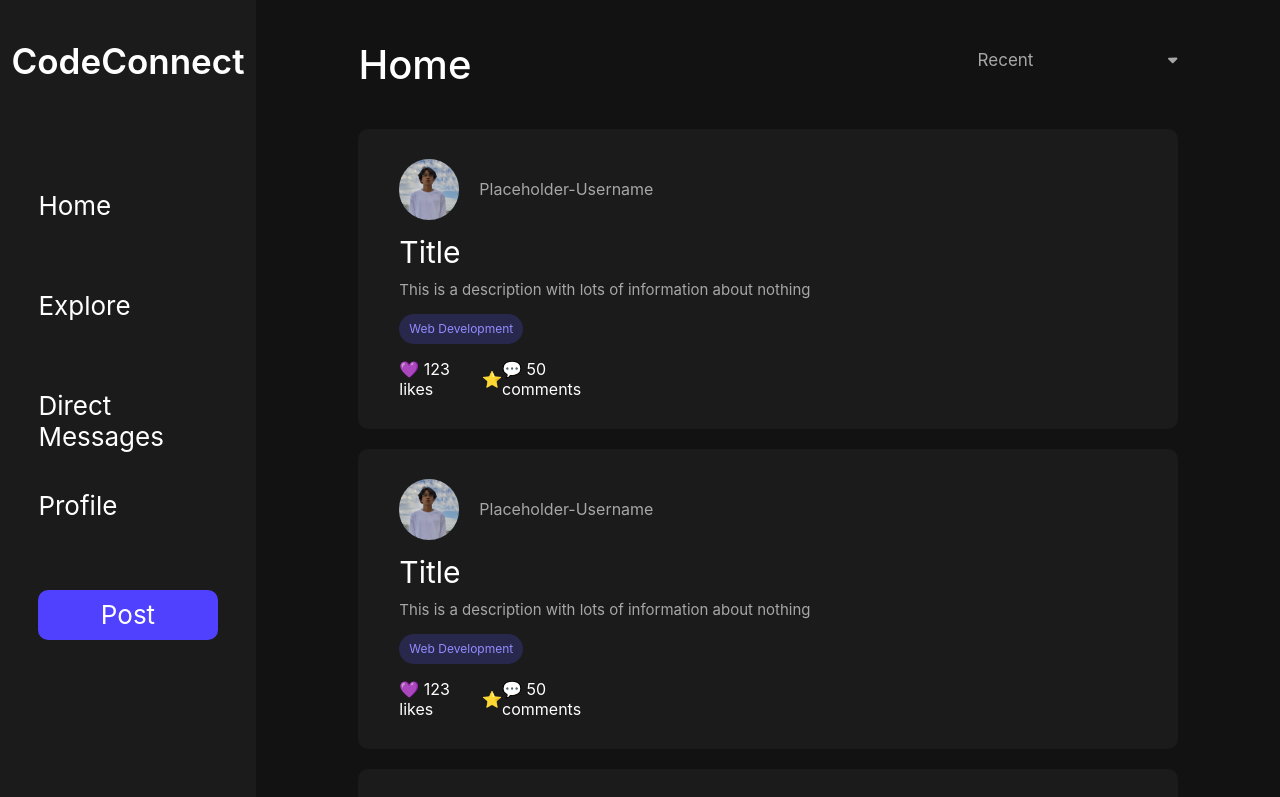
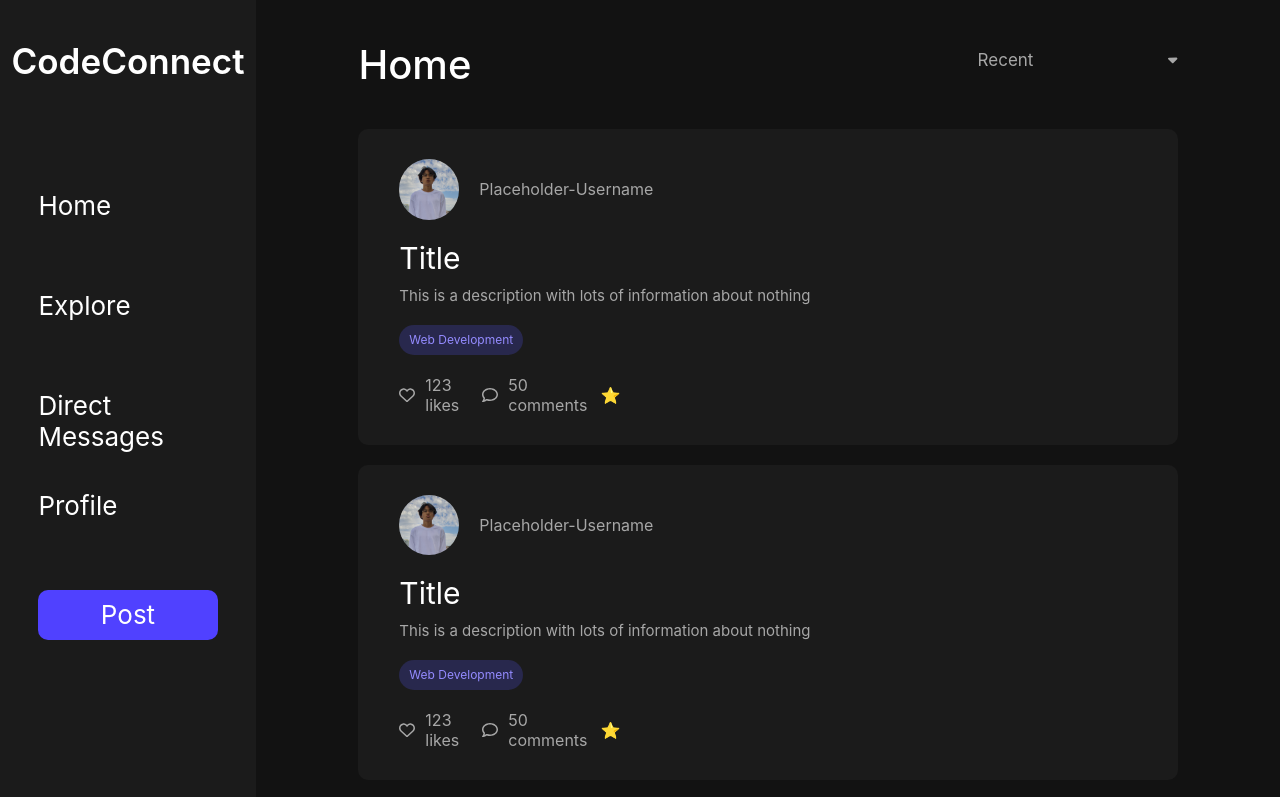
Before and after one commit to JvsonKee/CodeConnect, a React (Vite) app in the folder client/: page / in a window 1280 px wide. Shown: the top 797 px of the page. Built offline with nearby package versions, Linux system fonts and the light colour scheme.

Commit message:
code refactoring

```diff
--- a/client/src/components/PostBrowsing.jsx
+++ b/client/src/components/PostBrowsing.jsx
@@ -1,5 +1,6 @@
-import { PostAnalytics, PostComments, PostContainer, PostDescription, PostLikes, PostMainContent, PostReactions, PostTitle, PostTopic, TopicOutline, PostUserInformation, PostWrapper, TopicsContainer, UserName, UserProfilePicture } from "./styles/PostBrowsing.styled"
+import { PostAnalytics, PostContainer, PostDescription, Analytic, PostMainContent, PostTitle, PostTopic, TopicOutline, PostUserInformation, PostWrapper, TopicsContainer, UserName, UserProfilePicture, AnalyticIcon } from "./styles/PostBrowsing.styled"
 import profilePicture from '../assets/placeholder-profile-pic.png'
+import { faHeart, faComment } from "@fortawesome/free-regular-svg-icons"
 
 const PostInfo = {
     profilePicture: profilePicture,
@@ -30,9 +31,17 @@ function PostBrowsing() {
                     </TopicOutline>
                 </TopicsContainer>
                 <PostAnalytics>
-                    <PostLikes>💜 {PostInfo.likes} likes</PostLikes>
-                    <PostReactions>{PostInfo.reactions}</PostReactions>
-                    <PostComments>💬 {PostInfo.comments} comments</PostComments>
+                    <Analytic>
+                        <AnalyticIcon icon={faHeart}/>
+                        <div>{PostInfo.likes} likes</div>
+                    </Analytic>
+                    <Analytic>
+                        <AnalyticIcon icon={faComment}/>
+                        <div>{PostInfo.comments} comments</div>
+                    </Analytic>
+                    <Analytic>
+                        <div>{PostInfo.reactions}</div>
+                    </Analytic>
                 </PostAnalytics>
             </PostWrapper>
         </PostContainer>
--- a/client/src/components/styles/PostBrowsing.styled.js
+++ b/client/src/components/styles/PostBrowsing.styled.js
@@ -1,4 +1,6 @@
 import styled from "styled-components"
+import { FontAwesomeIcon } from '@fortawesome/react-fontawesome'
+
 
 export const PostContainer = styled.div`
     display: flex;
@@ -7,14 +9,17 @@ export const PostContainer = styled.div`
     background-color: var(--light-black);
     border-radius: 10px;
     width: 100%;
-    height: 300px;
+    /* height: 300px;   */
+    height: auto;
     color: var(--white);
+    padding: 30px 0;
 `
 
 export const PostWrapper = styled.div`
     display: flex;
     flex-direction: column;
     justify-content: space-between;
+    gap: 20px;
     width: 90%;
     height: 80%;
 `
@@ -78,17 +83,15 @@ export const PostAnalytics = styled.div`
     justify-content: space-between;
     align-items: center;
     width: 30%;
-    color: var(--text-grey);
+    color: var(--grey);
 `
 
-export const PostLikes = styled.div`
+export const AnalyticIcon = styled(FontAwesomeIcon)`
 
 `
 
-export const PostReactions = styled.div`
-
+export const Analytic = styled.div`
+    display: flex;
+    align-items: center;
+    gap: 10px;
 `
-
-export const PostComments = styled.div`
-
-`
```
